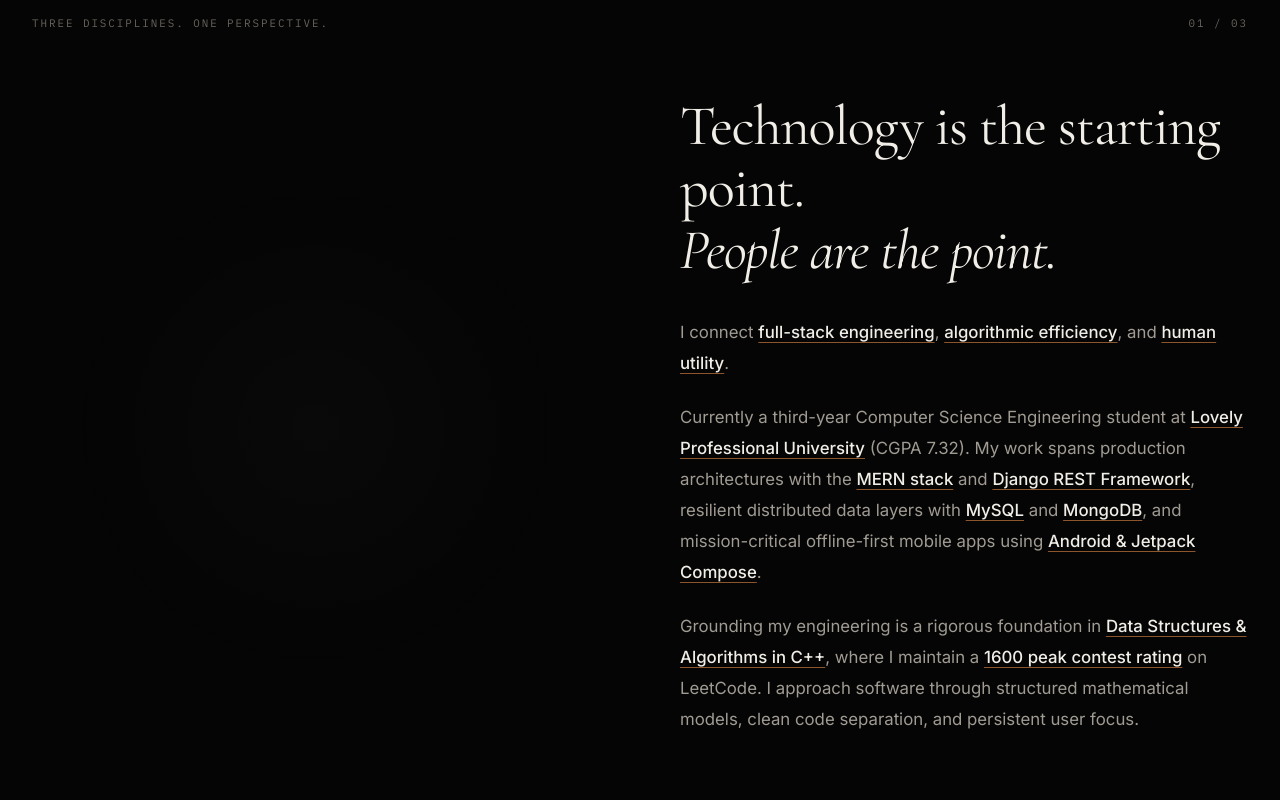
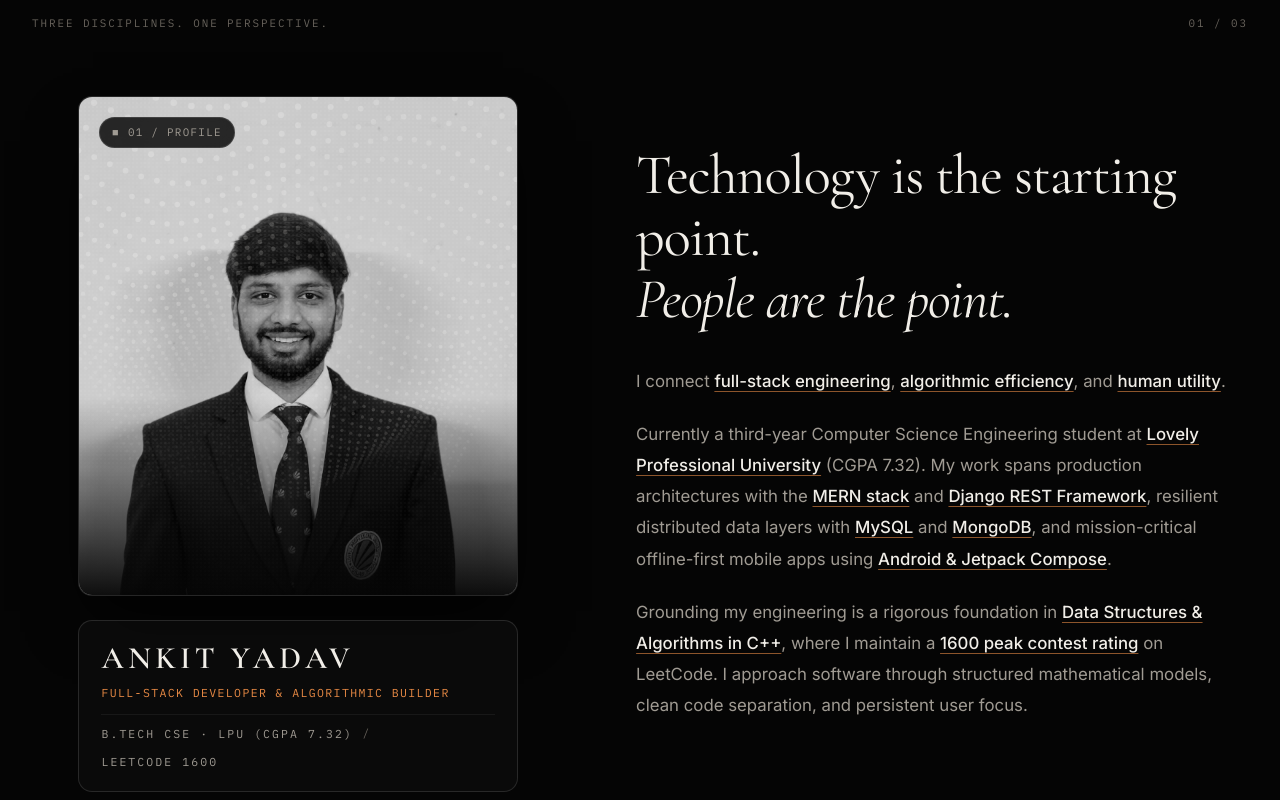
Before and after one commit to ankityadav281/portfolio, a plain HTML site: page index.html in a window 1280 px wide. Shown: the part 1440-2240 px from the top of the page. Drawn offline with nearby package versions, Linux system fonts and the light colour scheme.

Commit message:
feat: add portrait photo and ANKIT YADAV nameplate in About section

```diff
--- a/css/about.css
+++ b/css/about.css
@@ -1,6 +1,6 @@
 /* ==========================================================================
    ABOUT SECTION
-   Two-column editorial split: Left Dotted Wave + Right Editorial Statement
+   Two-column editorial split: Left Portrait & Name + Right Editorial Statement
    ========================================================================== */
 
 #about {
@@ -11,24 +11,146 @@
 
 .about-split {
   display: grid;
-  grid-template-columns: 1fr 1fr;
-  gap: 5rem;
+  grid-template-columns: 1fr 1.15fr;
+  gap: 4.5rem;
   align-items: center;
 }
 
-/* Abstract Dotted Particle-Wave Visual */
-.wave-canvas-wrap {
+/* Left Column: Portrait Showcase & Name Below */
+.about-portrait-wrap {
+  display: flex;
+  flex-direction: column;
+  align-items: center;
+  position: relative;
   width: 100%;
-  height: 480px;
+}
+
+.about-portrait-frame {
+  width: 100%;
+  max-width: 440px;
+  height: 500px;
   position: relative;
-  background: radial-gradient(circle at center, rgba(255, 255, 255, 0.02), transparent 70%);
   border-radius: var(--radius-card);
   overflow: hidden;
+  border: 1px solid var(--border);
+  background: #080808;
+  box-shadow: 0 30px 60px -15px rgba(0, 0, 0, 0.9);
 }
-#particle-wave-canvas {
+
+.about-portrait-img {
   width: 100%;
   height: 100%;
+  object-fit: cover;
+  object-position: center 20%;
+  filter: grayscale(100%) contrast(1.1) brightness(0.92);
   display: block;
+  transition: filter var(--transition-medium), transform var(--transition-medium);
+}
+
+.about-portrait-frame:hover .about-portrait-img {
+  filter: grayscale(85%) contrast(1.15) brightness(0.98);
+  transform: scale(1.02);
+}
+
+.about-portrait-halftone {
+  position: absolute;
+  inset: 0;
+  background-image: radial-gradient(rgba(255, 255, 255, 0.08) 1px, transparent 1px);
+  background-size: 4px 4px;
+  pointer-events: none;
+  opacity: 0.6;
+}
+
+.about-portrait-glow {
+  position: absolute;
+  bottom: 0;
+  left: 0;
+  right: 0;
+  height: 40%;
+  background: linear-gradient(to top, rgba(5, 5, 5, 0.95), transparent);
+  pointer-events: none;
+}
+
+.about-particle-canvas {
+  position: absolute;
+  inset: 0;
+  width: 100%;
+  height: 100%;
+  opacity: 0.35;
+  pointer-events: none;
+  mix-blend-mode: screen;
+}
+
+.about-portrait-badge {
+  position: absolute;
+  top: 1.25rem;
+  left: 1.25rem;
+  background: rgba(10, 10, 10, 0.85);
+  backdrop-filter: blur(8px);
+  -webkit-backdrop-filter: blur(8px);
+  border: 1px solid var(--border);
+  padding: 0.35rem 0.75rem;
+  border-radius: 9999px;
+  font-family: var(--font-mono);
+  font-size: 0.68rem;
+  letter-spacing: 0.12em;
+  color: var(--text-muted);
+  display: flex;
+  align-items: center;
+  gap: 0.5rem;
+  z-index: 2;
+}
+
+/* Name and Details Box Below Photo in Blank Space */
+.about-name-box {
+  width: 100%;
+  max-width: 440px;
+  margin-top: 1.5rem;
+  padding: 1.25rem 1.4rem;
+  background: rgba(14, 14, 14, 0.7);
+  border: 1px solid var(--border);
+  border-radius: var(--radius-card);
+  backdrop-filter: blur(12px);
+  -webkit-backdrop-filter: blur(12px);
+  display: flex;
+  flex-direction: column;
+  gap: 0.45rem;
+}
+
+.about-name-title {
+  font-family: var(--font-serif);
+  font-size: 1.95rem;
+  font-weight: 600;
+  letter-spacing: 0.14em;
+  color: var(--text);
+  margin: 0;
+  line-height: 1.15;
+  text-transform: uppercase;
+}
+
+.about-name-subtitle {
+  font-family: var(--font-mono);
+  font-size: 0.72rem;
+  letter-spacing: 0.12em;
+  color: var(--accent);
+  margin: 0;
+  text-transform: uppercase;
+}
+
+.about-name-tags {
+  display: flex;
+  align-items: center;
+  flex-wrap: wrap;
+  gap: 0.6rem;
+  margin-top: 0.25rem;
+  padding-top: 0.6rem;
+  border-top: 1px solid rgba(255, 255, 255, 0.06);
+}
+
+.mono-separator {
+  color: var(--text-subtle);
+  font-family: var(--font-mono);
+  font-size: 0.7rem;
 }
 
 /* Right Editorial Text */
@@ -67,3 +189,17 @@
   text-decoration-color: rgba(232, 138, 69, 0.6);
   text-underline-offset: 4px;
 }
+
+@media (max-width: 960px) {
+  .about-split {
+    grid-template-columns: 1fr;
+    gap: 3.5rem;
+  }
+  .about-portrait-frame {
+    max-width: 100%;
+    height: 420px;
+  }
+  .about-name-box {
+    max-width: 100%;
+  }
+}
--- a/index.html
+++ b/index.html
@@ -183,12 +183,29 @@
       </div>
     </div>
 
-    <!-- Editorial Split: Left Dotted Wave + Right Serif Headline -->
+    <!-- Editorial Split: Left Portrait & Name + Right Serif Headline -->
     <div class="about-split">
 
-      <!-- Left Side: Abstract Dotted Particle-Wave Visual -->
-      <div class="wave-canvas-wrap">
-        <canvas id="particle-wave-canvas"></canvas>
+      <!-- Left Side: Editorial Portrait Showcase & Name Below Photo -->
+      <div class="about-portrait-wrap">
+        <div class="about-portrait-frame">
+          <img src="ankit.jpeg" alt="Ankit Yadav" class="about-portrait-img">
+          <div class="about-portrait-halftone"></div>
+          <div class="about-portrait-glow"></div>
+          <canvas id="particle-wave-canvas" class="about-particle-canvas"></canvas>
+          <div class="about-portrait-badge">
+            <span class="orange-sq">■</span> 01 / PROFILE
+          </div>
+        </div>
+        <div class="about-name-box">
+          <h3 class="about-name-title">ANKIT YADAV</h3>
+          <p class="about-name-subtitle">FULL-STACK DEVELOPER & ALGORITHMIC BUILDER</p>
+          <div class="about-name-tags">
+            <span class="mono-label">B.TECH CSE · LPU (CGPA 7.32)</span>
+            <span class="mono-separator">/</span>
+            <span class="mono-label">LEETCODE 1600</span>
+          </div>
+        </div>
       </div>
 
       <!-- Right Side: Editorial Serif Statement & Bio -->
--- a/js/wave.js
+++ b/js/wave.js
@@ -10,6 +10,7 @@ function initParticleWave() {
 
   function resize() {
     const rect = canvas.getBoundingClientRect();
+    if (!rect.width || !rect.height) return;
     width = canvas.width = rect.width * (window.devicePixelRatio || 1);
     height = canvas.height = rect.height * (window.devicePixelRatio || 1);
     ctx.scale(window.devicePixelRatio || 1, window.devicePixelRatio || 1);
@@ -17,16 +18,21 @@ function initParticleWave() {
   resize();
   window.addEventListener('resize', resize);
 
-  const rows = 38;
-  const cols = 48;
+  const rows = 36;
+  const cols = 44;
   let time = 0;
 
   function draw() {
-    const dispW = canvas.getBoundingClientRect().width;
-    const dispH = canvas.getBoundingClientRect().height;
+    const rect = canvas.getBoundingClientRect();
+    const dispW = rect.width;
+    const dispH = rect.height;
+    if (!dispW || !dispH) {
+      requestAnimationFrame(draw);
+      return;
+    }
     ctx.clearRect(0, 0, dispW, dispH);
 
-    const centerX = dispW * 0.48;
+    const centerX = dispW * 0.5;
     const centerY = dispH * 0.52;
 
     for (let r = 0; r < rows; r++) {
@@ -42,16 +48,15 @@ function initParticleWave() {
         // Perspective 3D projection
         const depth = 0.45 + zNorm * 0.75;
         const projX = centerX + (xNorm * dispW * 0.42) / depth;
-        const projY = centerY + ((zNorm - 0.5) * dispH * 0.6 + wave * 28) / depth;
+        const projY = centerY + ((zNorm - 0.5) * dispH * 0.6 + wave * 26) / depth;
 
         // Alpha and size based on depth and position
-        const alpha = Math.max(0.08, Math.min(0.65, (1 - zNorm) * 0.75 + wave * 0.15));
+        const alpha = Math.max(0.1, Math.min(0.65, (1 - zNorm) * 0.75 + wave * 0.15));
         const radius = Math.max(0.6, (1.8 / depth) * 0.85);
 
         ctx.beginPath();
         ctx.arc(projX, projY, radius, 0, Math.PI * 2);
-        ctx.fillStyle =
-gba(241, 238, 232, );
+        ctx.fillStyle = 'rgba(241, 238, 232, ' + alpha.toFixed(3) + ')';
         ctx.fill();
       }
     }
```
Also changed, not shown: components/about.html (+21 -4 lines).
